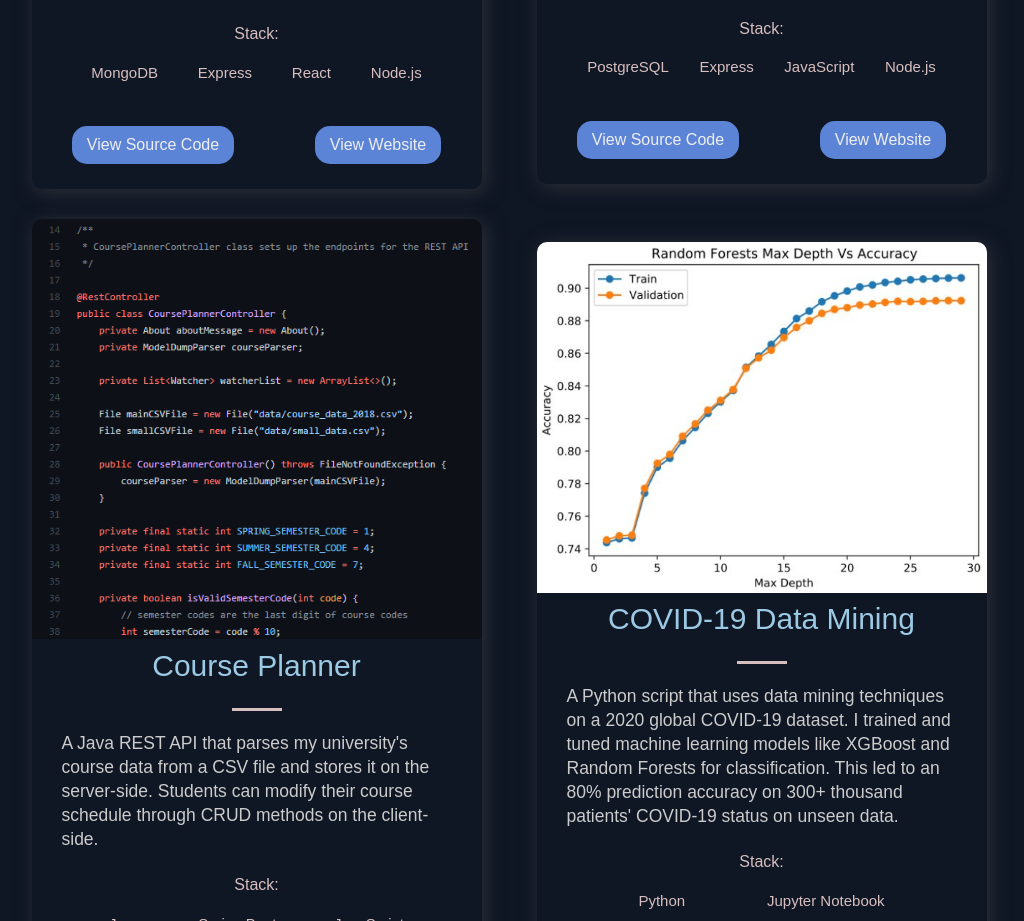
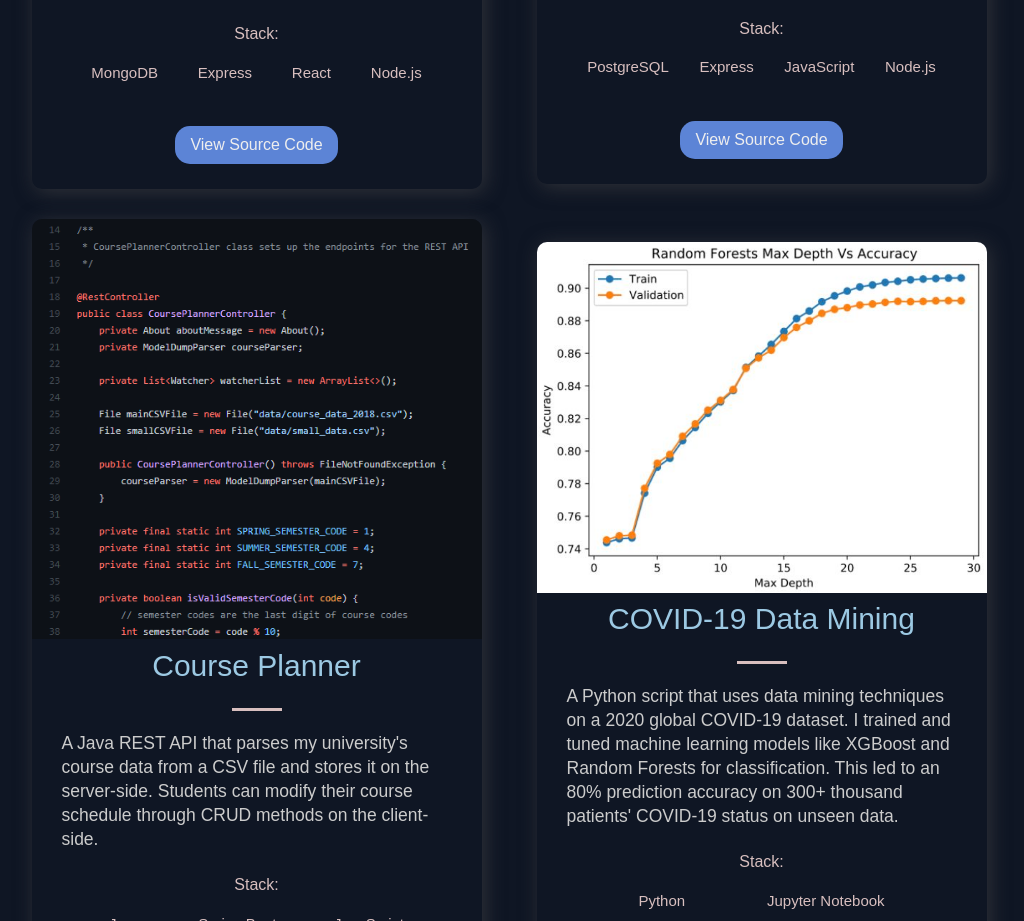
Before and after one commit to klam98/personal-portfolio, a Next.js app: page / in a window 1280 px wide. Shown: the part 4340-5261 px from the top of the page, without its empty margins (131-1155 px from the left). Built offline with nearby package versions, Linux system fonts and the light colour scheme.

Commit message:
fix constants, update resume

```diff
--- a/src/components/Hero/Hero.js
+++ b/src/components/Hero/Hero.js
@@ -20,8 +20,8 @@ const Hero = () => (
             <form
                 method="get"
                 target="_blank"
-                title="Kenrick Lam Resume - Mar 2023"
-                action="Kenrick-Lam-Resume-Mar2023.pdf"
+                title="Kenrick Lam Resume - Aug 2023"
+                action="Kenrick-Lam-Resume-Aug2023.pdf"
             >
                 <Button type="submit">View My Resume</Button>
             </form>
--- a/src/constants/constants.js
+++ b/src/constants/constants.js
@@ -6,7 +6,6 @@ export const projects = [
         image: "images/story-time.jpg",
         tags: ["MongoDB", "Express", "React", "Node.js"],
         source: "https://github.com/klam98/story-time",
-        visit: "https://story-time-web.netlify.app",
         id: 0,
     },
     {
@@ -16,7 +15,6 @@ export const projects = [
         image: "images/sfu-restaurant-finder.png",
         tags: ["PostgreSQL", "Express", "JavaScript", "Node.js"],
         source: "https://github.com/klam98/SFU-Restaurant-Finder",
-        visit: "https://sfu-restaurant-finder.herokuapp.com",
         id: 1,
     },
     {
```
Also changed, not shown: 2 other files (tests, documents, lock files or other folders).
